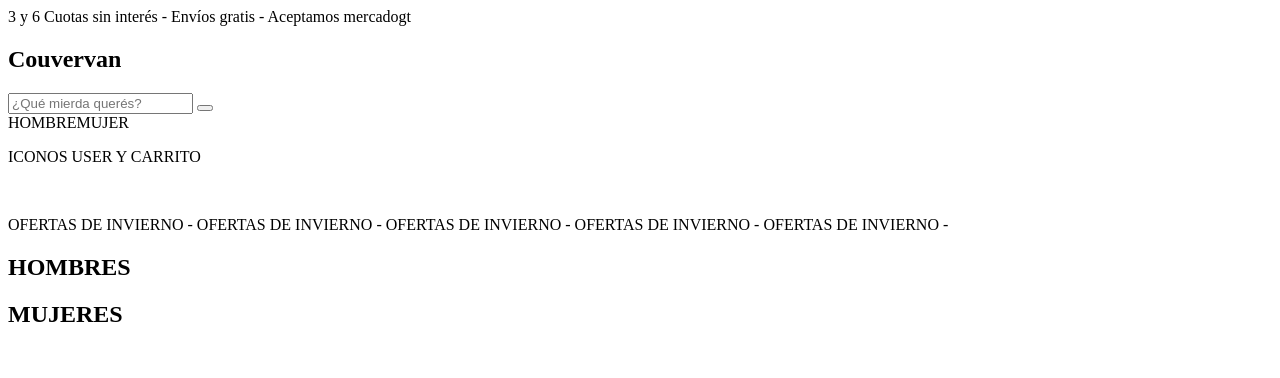
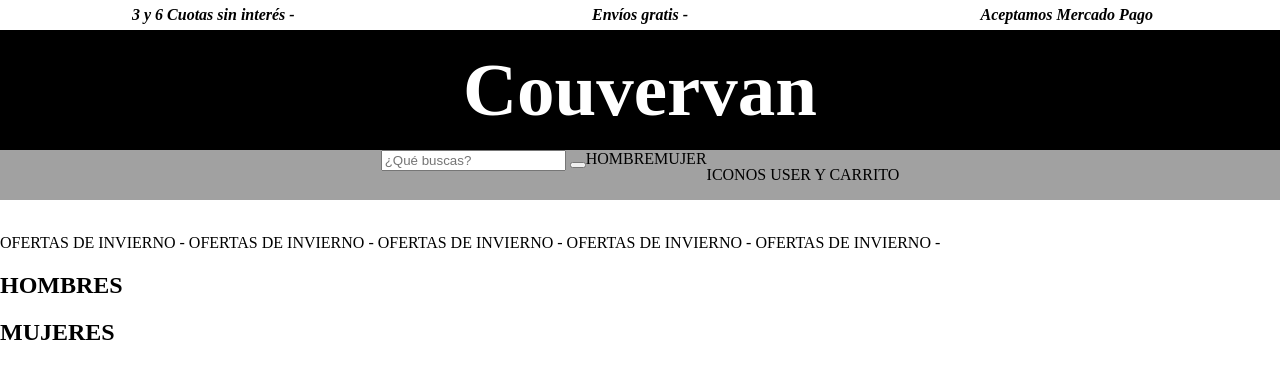
Before and after one commit to Joaquinnfx/Tienda-Indumentaria, a plain HTML site: page index.html in a window 1280 px wide. Drawn offline with Linux system fonts and the light colour scheme.

Commit message:
edit-estilos-head

```diff
--- a/css/style.css
+++ b/css/style.css
@@ -0,0 +1,63 @@
+body {
+    margin: 0;
+    padding: 0;
+}
+
+/* HEADER SLIDE */
+.head-slide {
+  display: flex;
+  width: 100%;
+  height: 10%;
+  margin: 0;
+  background-color: #ffffff;
+  overflow: hidden;
+
+span {
+  display: block;
+  color: #000000;
+  font-size: 16px;
+  line-height: 30px;
+  text-align: center;
+  width: 100%;
+  font-weight: bold;
+  font-style: italic;
+}
+
+}
+
+/* HEADER TITULO */
+
+.head-titulo {
+  display: flex;
+  width: 100%;
+  height: 10%;
+  margin: 0;
+  background-color: #000000;
+  overflow: hidden;
+
+
+  h1 {
+    color: #ffffff;
+    font-size: 75px;
+    line-height: 100px;
+    text-align: center;
+    width: 100%;
+    margin: 0;
+    padding: 10px 0;
+  }
+}
+
+/* HEADER NAV */
+
+.head-nav {
+  display: flex;
+  flex-direction: row;
+  width: 100%;
+  height: 10%;
+  margin: 0;
+  justify-content: center;
+  background-color: #A1A1A1;
+  overflow: hidden;
+
+
+}
--- a/index.html
+++ b/index.html
@@ -15,10 +15,10 @@
         <!--SLIDE-->
         <div class="head-slide">
           <span>3 y 6 Cuotas sin interés - </span><span>  Envíos gratis -</span
-          ><span>  Aceptamos mercadogt </span>
+          ><span>  Aceptamos Mercado Pago</span>
         </div>
         <!--TITULO-->
-        <div class="head-título">
+        <div class="head-titulo">
           <h1>Couvervan</h1>
         </div>
         <!--NAV-->
@@ -29,7 +29,7 @@
                 class="buscador-input"
                 type="text"
                 name="q"
-                placeholder="¿Qué mierda querés?"
+                placeholder="¿Qué buscas?"
               />
               <button class="btn-nav"></button>
             </form>
```
Also changed, not shown: js/script.js (added).
